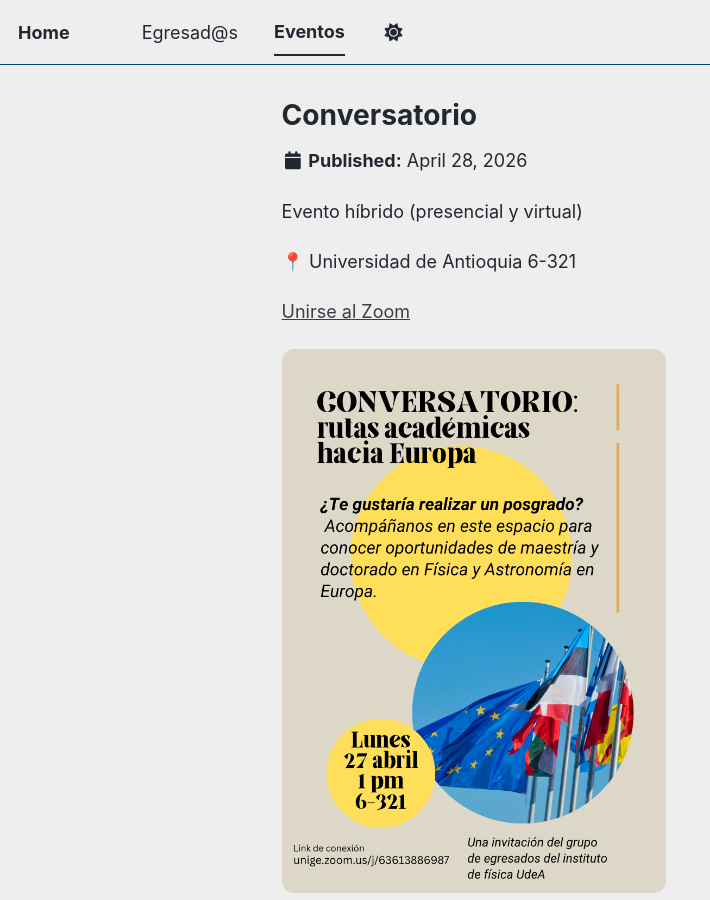
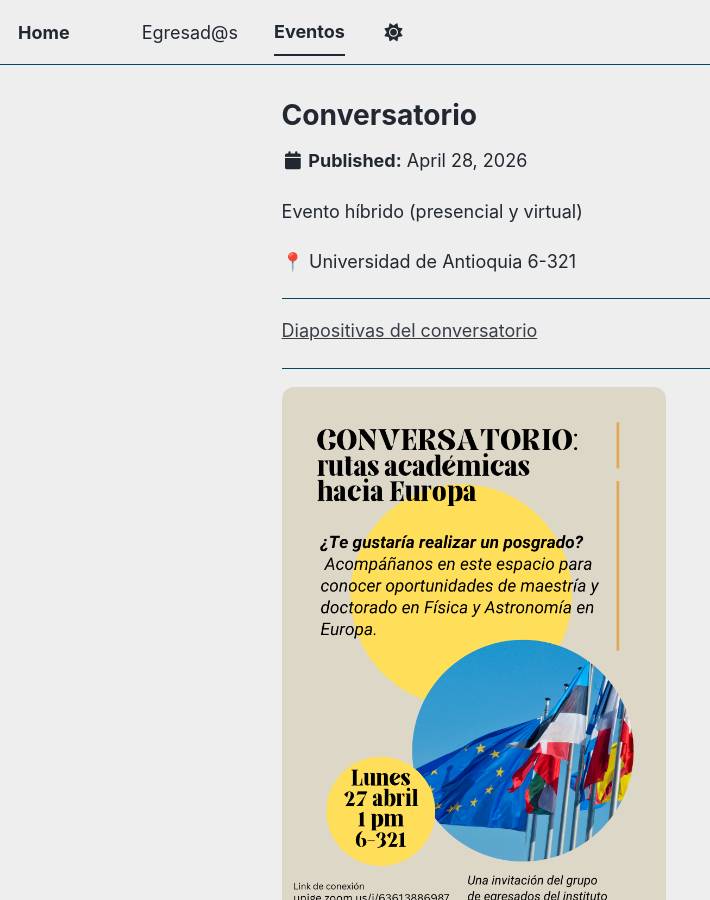
Before and after one commit to egresadosinstitutofisicaudea/egresadosinstitutofisicaudea.github.io, a Jekyll site: the page built from _eventos/evento1.md, in a window 1280 px wide and 900 px high. Shown: the whole window, without its empty margins (0-710 px from the left). Built offline with Jekyll 4.4.1, drawn with Linux system fonts in a browser that asks for light colours; a script bundle is joined from its source files by our own code; library files that are not in the unit come from our copies.

Commit message:
Update evento1.md

```diff
--- a/_eventos/evento1.md
+++ b/_eventos/evento1.md
@@ -9,7 +9,20 @@ Evento híbrido (presencial y virtual)
 
 📍 Universidad de Antioquia 6-321
 
-[Unirse al Zoom](https://unige.zoom.us/j/63613886987)
+---
+
+
+[Diapositivas del conversatorio]( {{ base_path }}/files/Conversatorio_ Oportunidades académicas en Europa.pdf)
+
+---
 
 <img src="{{ page.image }}"
      style="width:50%; height:auto; border-radius:12px; margin-bottom:20px;">
+
+---
+
+<iframe src="{{ base_path }}/files/Conversatorio_ Oportunidades académicas en Europa.pdf"
+        width="100%"
+        height="600px"
+        style="border:none; margin-top:20px;">
+</iframe>
```
